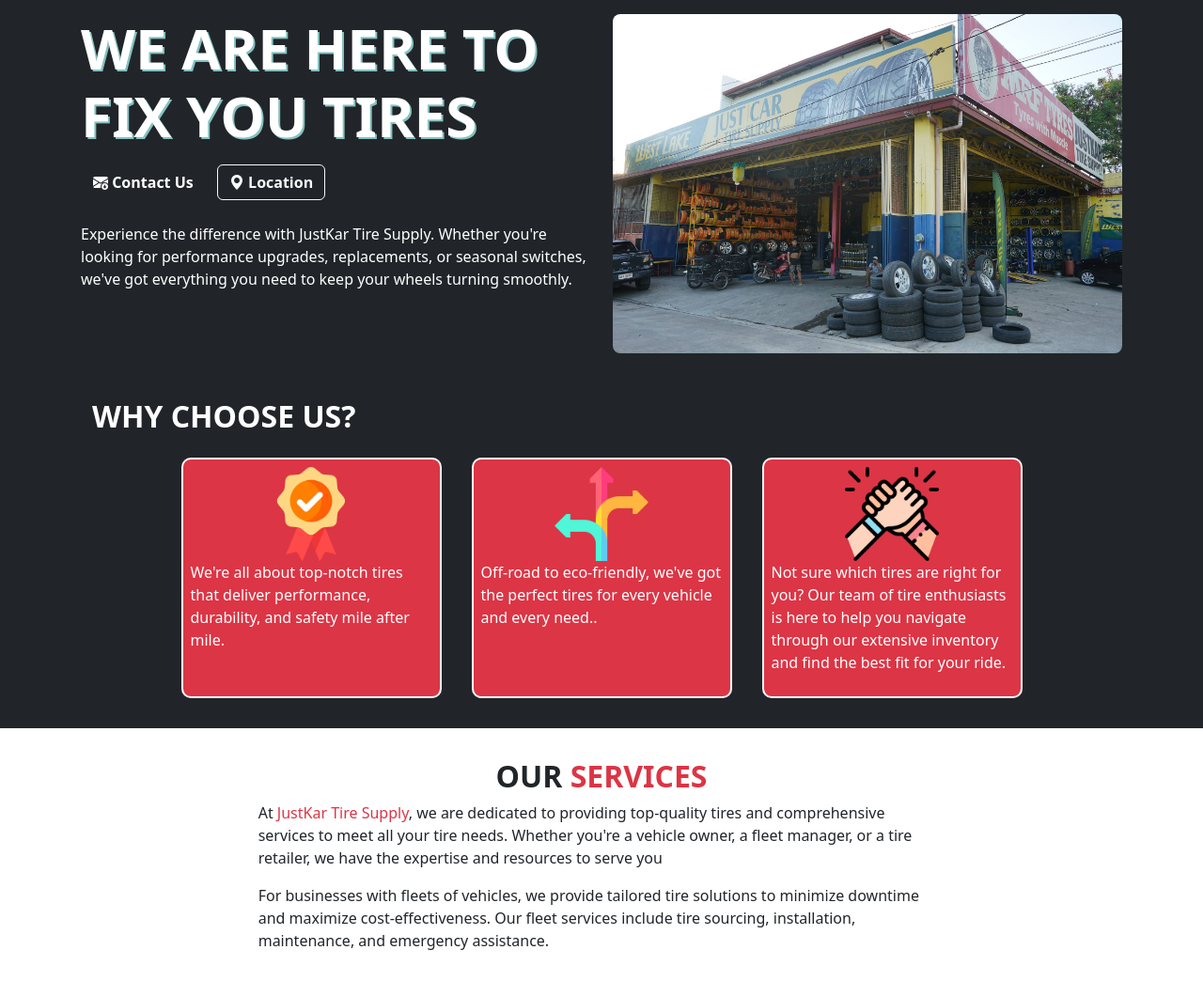
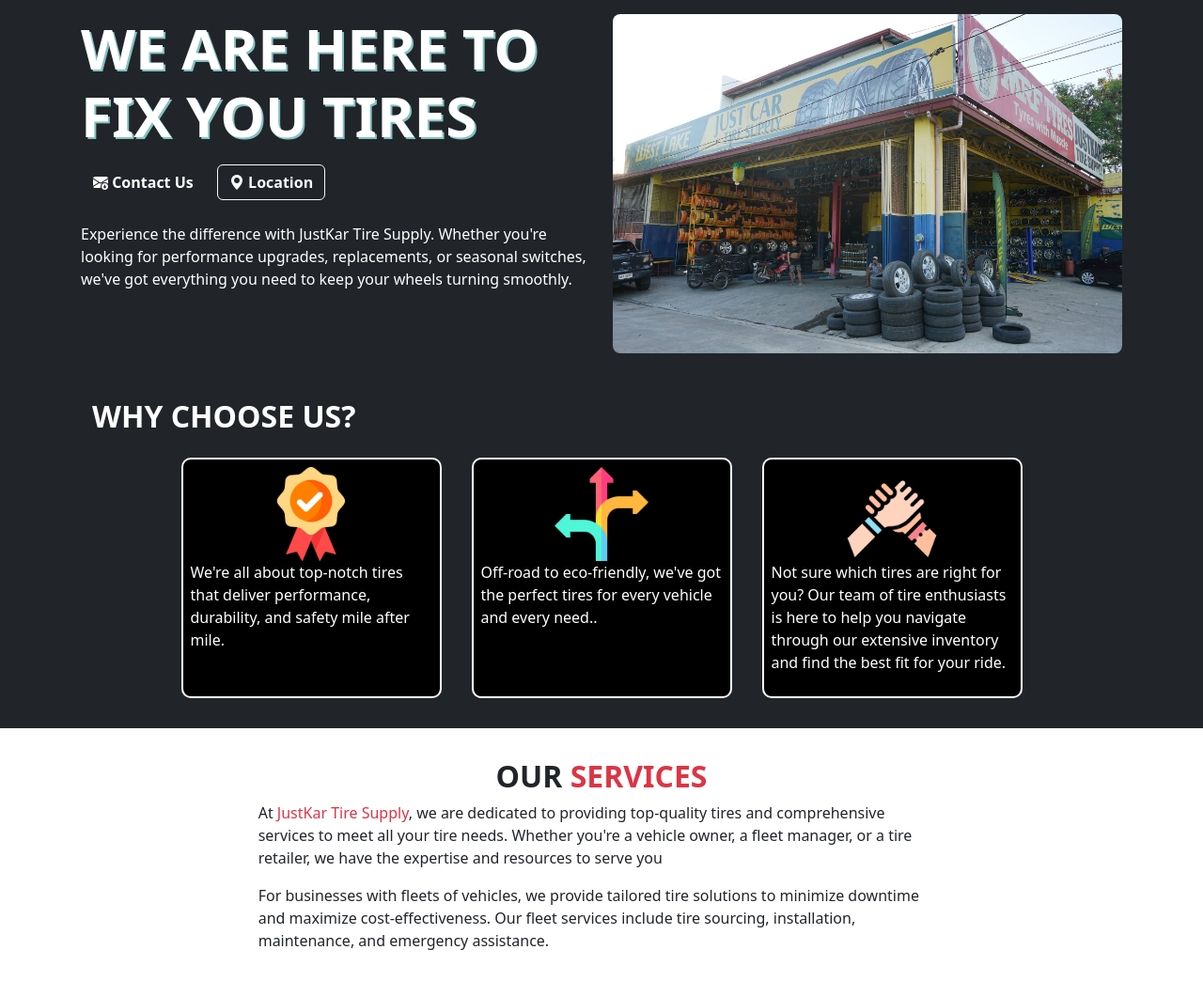
Before and after one commit to Yhuan-Shin/JustKar, a PHP site: page / in a window 1280 px wide. Shown: the part 127-1171 px from the top of the page at 94% size. Run offline with PHP 8.4, Linux system fonts and the light colour scheme.

Commit message:
Update style.css

```diff
--- a/style.css
+++ b/style.css
@@ -10,7 +10,7 @@
     color: #353838;
   }
   .col-custom{
-    background-color:rgb(220,53,69);
+    background-color: black;
     width: 100px;
     height: auto;
     border-radius: 10px;
```
